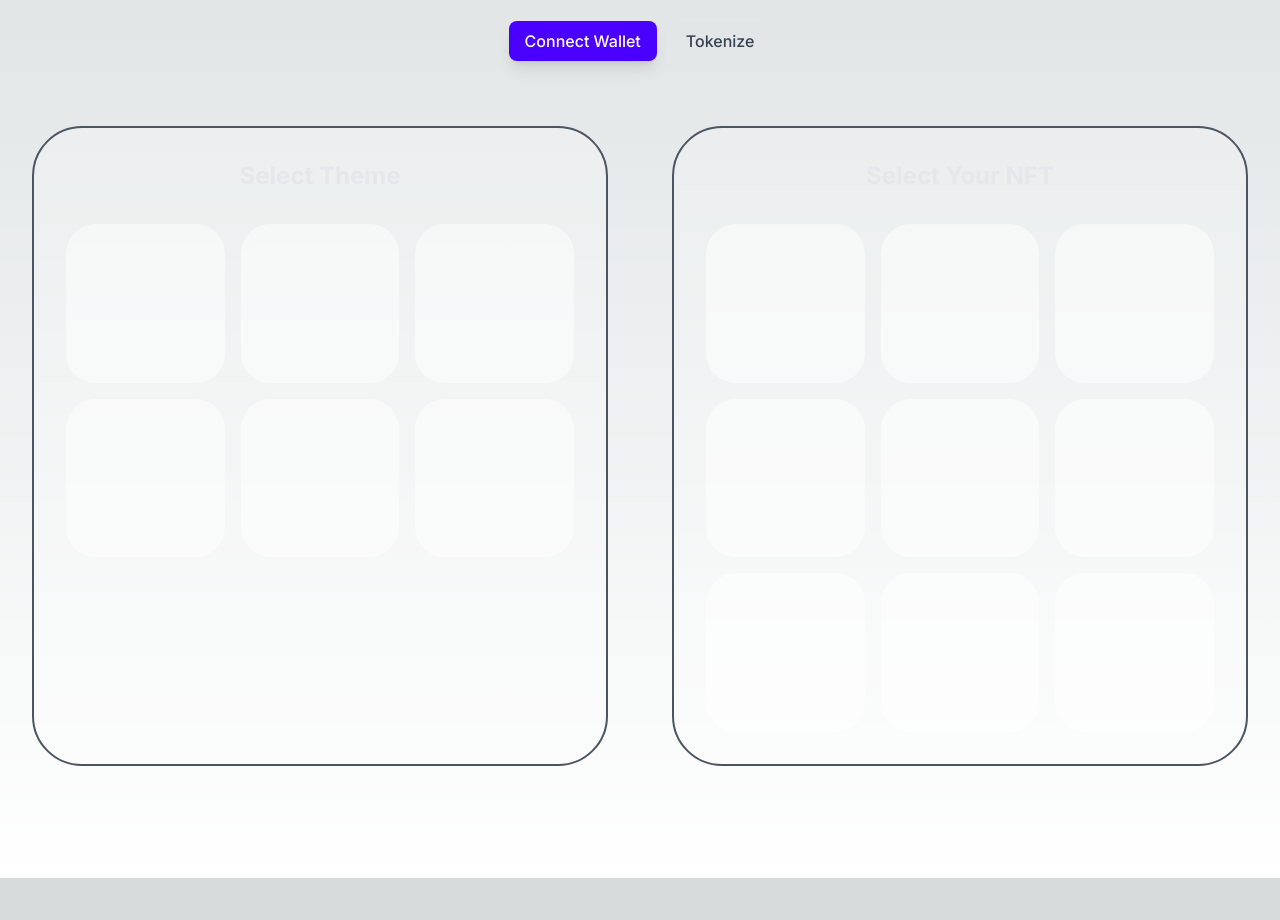
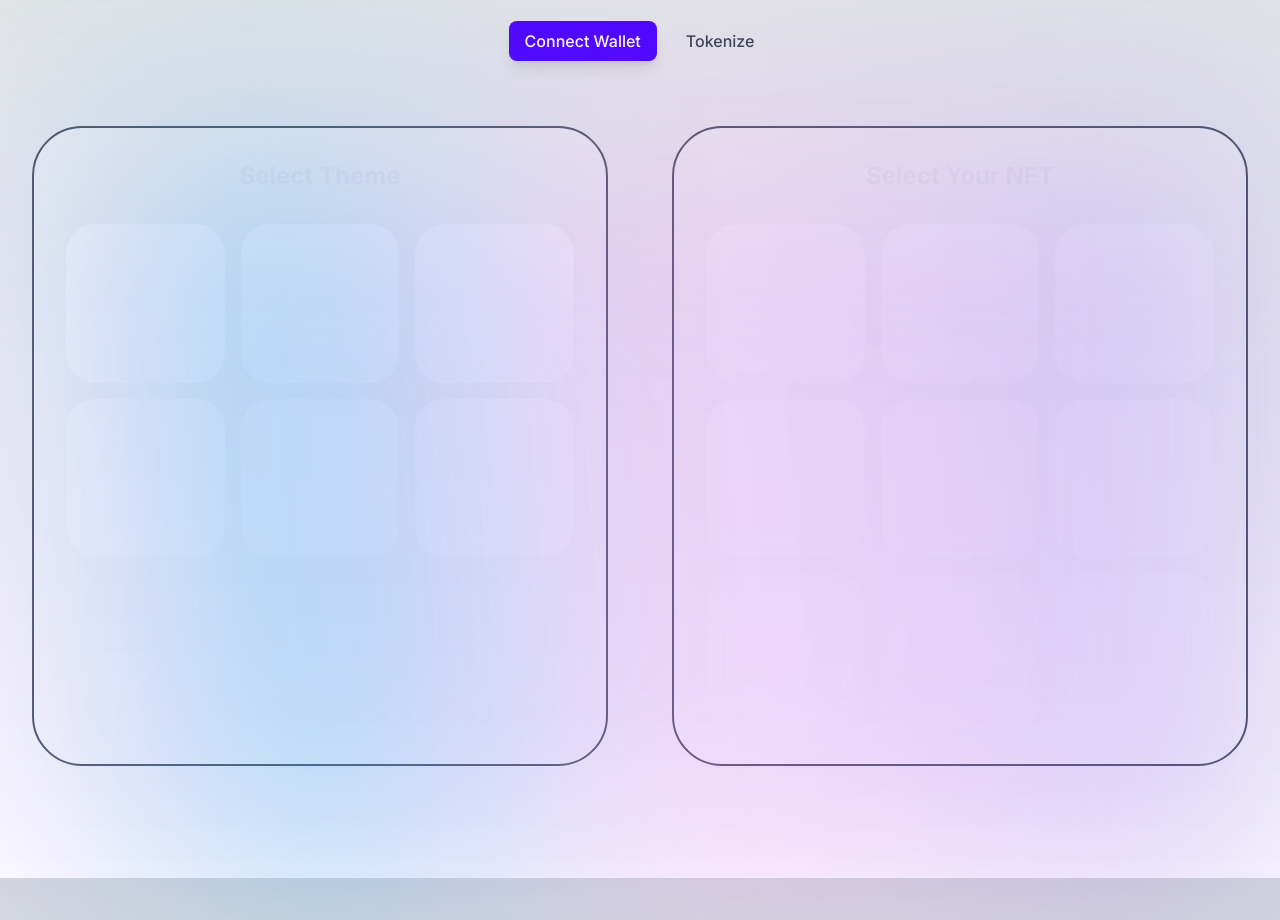
Before and after one commit to raldblox/nft_themer, a Next.js app in the folder web-apps/dapp/: page / in a window 1280 px wide. Shown: the part 360-1280 px from the top of the page. Before the commit the page ends 1238 px from the top, so only its background shows below. Built offline with nearby package versions, Linux system fonts and the light colour scheme.

Commit message:
add glow

```diff
--- a/web-apps/dapp/components/Hero.js
+++ b/web-apps/dapp/components/Hero.js
@@ -24,7 +24,7 @@ export default () => {
                 <div className="grid grid-cols-4 gap-16">
                     <div className="h-full space-y-8 col-span-2 p-8 rounded-[50px] border-2 border-gray-600 bg-[#ffffff39]">
                         <h1 className="text-2xl font-bold text-center">Select Theme</h1>
-                        <ul className="grid rounded-[30px] content-start grid-cols-3 gap-4 aspect-square">
+                        <ul className="grid z-10 rounded-[30px] content-start grid-cols-3 gap-4 aspect-square">
                             <li className="col-span-1 rounded-[30px] aspect-square border-1 border-gray-700 bg-[#ffffff85]"></li>
                             <li className="col-span-1 rounded-[30px] aspect-square border-1 border-gray-700 bg-[#ffffff85]"></li>
                             <li className="col-span-1 rounded-[30px] aspect-square border-1 border-gray-700 bg-[#ffffff85]"></li>
@@ -35,23 +35,24 @@ export default () => {
                     </div>
                     <div className="h-full space-y-8 col-span-2 p-8 rounded-[50px] border-2 border-gray-600 bg-[#ffffff31]">
                         <h1 className="text-2xl font-bold text-center">Select Your NFT</h1>
-                        <ul className="grid rounded-[30px] content-start grid-cols-3 gap-4 overflow-y-scroll aspect-square">
-                            <li className="col-span-1 rounded-[30px] aspect-square border-1 border-gray-700 bg-[#ffffff85]"></li>
-                            <li className="col-span-1 rounded-[30px] aspect-square border-1 border-gray-700 bg-[#ffffff85]"></li>
-                            <li className="col-span-1 rounded-[30px] aspect-square border-1 border-gray-700 bg-[#ffffff85]"></li>
-                            <li className="col-span-1 rounded-[30px] aspect-square border-1 border-gray-700 bg-[#ffffff85]"></li>
-                            <li className="col-span-1 rounded-[30px] aspect-square border-1 border-gray-700 bg-[#ffffff85]"></li>
-                            <li className="col-span-1 rounded-[30px] aspect-square border-1 border-gray-700 bg-[#ffffff85]"></li>
-                            <li className="col-span-1 rounded-[30px] aspect-square border-1 border-gray-700 bg-[#ffffff85]"></li>
-                            <li className="col-span-1 rounded-[30px] aspect-square border-1 border-gray-700 bg-[#ffffff85]"></li>
-                            <li className="col-span-1 rounded-[30px] aspect-square border-1 border-gray-700 bg-[#ffffff85]"></li>
-                            <li className="col-span-1 rounded-[30px] aspect-square border-1 border-gray-700 bg-[#ffffff85]"></li>
-                            <li className="col-span-1 rounded-[30px] aspect-square border-1 border-gray-700 bg-[#ffffff85]"></li>
-                            <li className="col-span-1 rounded-[30px] aspect-square border-1 border-gray-700 bg-[#ffffff85]"></li>
+                        <ul className="grid z-10 rounded-[30px] content-start grid-cols-3 gap-4 overflow-y-scroll aspect-square">
+                            <li className="col-span-1 rounded-[30px] aspect-square border-1 border-gray-700 bg-[#ffffff50] backdrop-blur-md"></li>
+                            <li className="col-span-1 rounded-[30px] aspect-square border-1 border-gray-700 bg-[#ffffff50] backdrop-blur-md"></li>
+                            <li className="col-span-1 rounded-[30px] aspect-square border-1 border-gray-700 bg-[#ffffff50] backdrop-blur-md"></li>
+                            <li className="col-span-1 rounded-[30px] aspect-square border-1 border-gray-700 bg-[#ffffff50] backdrop-blur-md"></li>
+                            <li className="col-span-1 rounded-[30px] aspect-square border-1 border-gray-700 bg-[#ffffff50] backdrop-blur-md"></li>
+                            <li className="col-span-1 rounded-[30px] aspect-square border-1 border-gray-700 bg-[#ffffff50] backdrop-blur-md"></li>
+                            <li className="col-span-1 rounded-[30px] aspect-square border-1 border-gray-700 bg-[#ffffff50] backdrop-blur-md"></li>
+                            <li className="col-span-1 rounded-[30px] aspect-square border-1 border-gray-700 bg-[#ffffff50] backdrop-blur-md"></li>
+                            <li className="col-span-1 rounded-[30px] aspect-square border-1 border-gray-700 bg-[#ffffff50] backdrop-blur-md"></li>
+                            <li className="col-span-1 rounded-[30px] aspect-square border-1 border-gray-700 bg-[#ffffff50] backdrop-blur-md"></li>
+                            <li className="col-span-1 rounded-[30px] aspect-square border-1 border-gray-700 bg-[#ffffff50] backdrop-blur-md"></li>
+                            <li className="col-span-1 rounded-[30px] aspect-square border-1 border-gray-700 bg-[#ffffff50] backdrop-blur-md"></li>
                         </ul>
                     </div>
                 </div>
             </div>
+            <div className="absolute top-[110vh] z-0 inset-0 m-auto max-w-xs h-[100vh] blur-[118px] sm:max-w-md md:max-w-screen-xl" style={{ background: "linear-gradient(85deg, rgba(192, 132, 252, 0.2) 15%, rgba(14, 165, 233, 0.41) 15%, rgba(232, 121, 249, 0.26) 50%, rgba(79, 70, 229, 0.3) 110%)" }}></div>
         </section>
     )
 }
```
